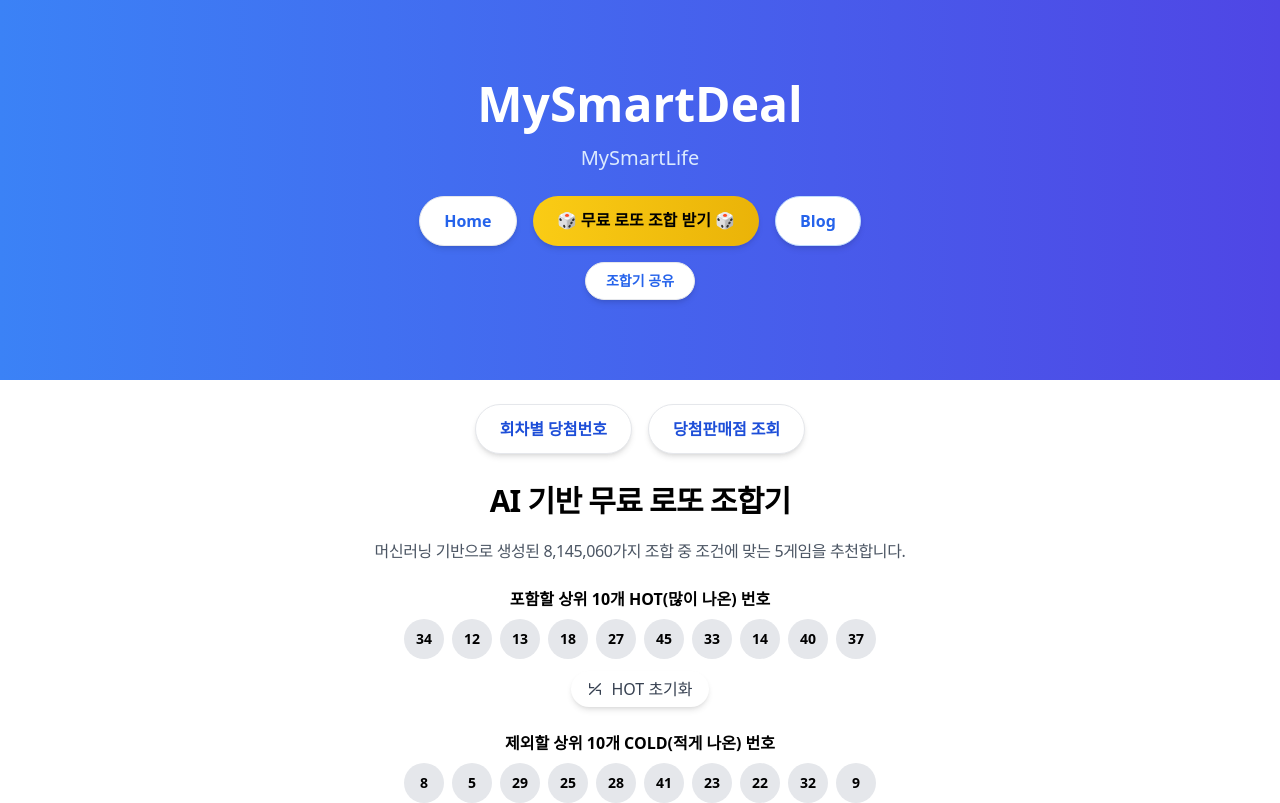
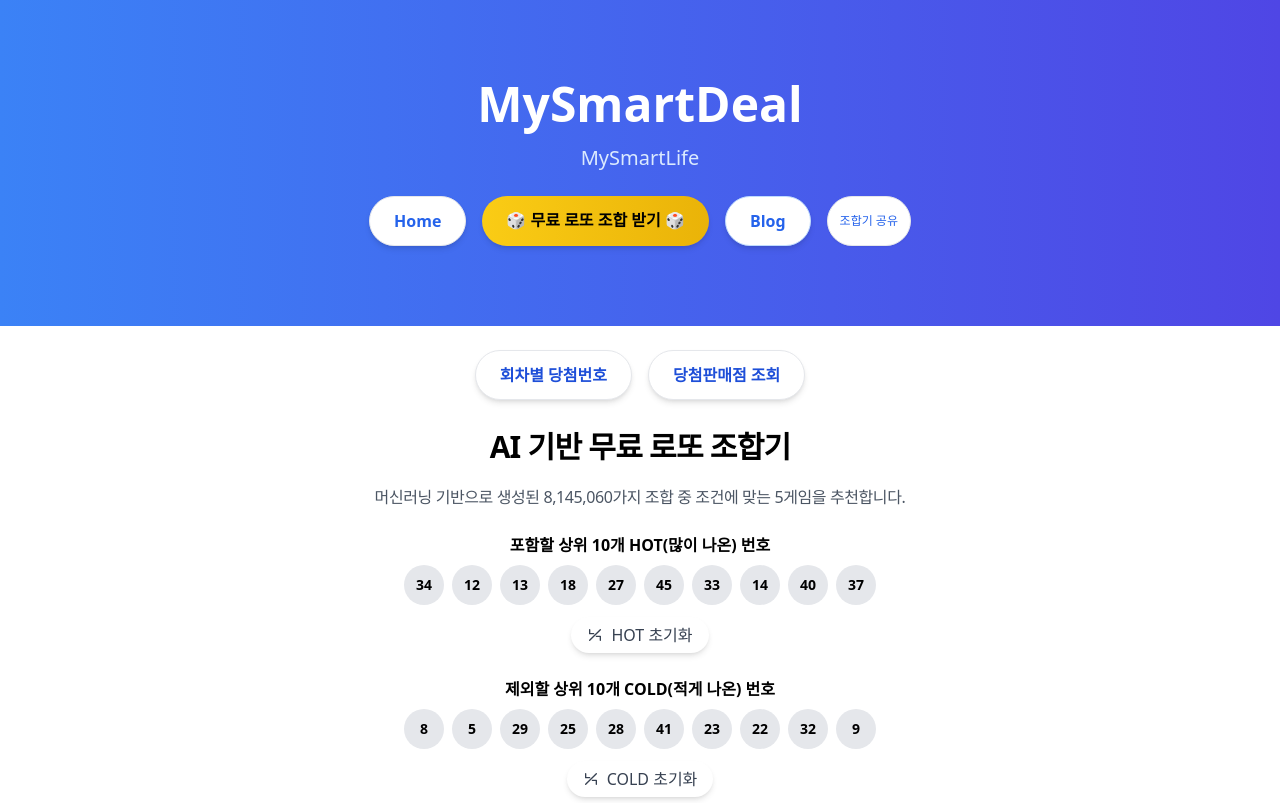
Before and after one commit to mysmartdeal/mysmartdeal, a Next.js app: page /lotto in a window 1280 px wide. Shown: the top 803 px of the page. Built offline with nearby package versions, Linux system fonts and the light colour scheme.

Commit message:
Update HeroSection.js

```diff
--- a/components/HeroSection.js
+++ b/components/HeroSection.js
@@ -33,27 +33,25 @@ export default function HeroSection() {
         >
           Blog
         </a>
-      </div>
 
-      {/* ✅ /lotto 페이지 전용 링크 복사 기능 */}
-      {router.pathname === "/lotto" && (
-        <div className="mt-4 flex flex-col items-center">
+        {/* ✅ /lotto에서만 보이는 작고 가벼운 아이콘 스타일 버튼 */}
+        {router.pathname === "/lotto" && (
           <button
             onClick={() => {
               navigator.clipboard.writeText("https://www.mysmartdeal.co.kr/lotto");
               setCopied(true);
               setTimeout(() => setCopied(false), 2000);
             }}
-            className="bg-white text-blue-600 font-semibold rounded-full text-sm sm:text-sm px-5 py-2 shadow-md border hover:shadow-lg transition"
+            className="text-xs px-3 py-1.5 rounded-full bg-white text-blue-600 border hover:bg-blue-50 shadow-sm transition"
           >
-           조합기 공유
+            조합기 공유
           </button>
-          {copied && (
-            <div className="mt-2 text-sm text-black-200">
-             ✅링크가 복사되었습니다!
-            </div>
-          )}
-        </div>
+        )}
+      </div>
+
+      {/* ✅ 안내 메시지 */}
+      {copied && router.pathname === "/lotto" && (
+        <div className="mt-2 text-sm text-green-200">📋 링크가 복사되었습니다!</div>
       )}
     </section>
   );
```
